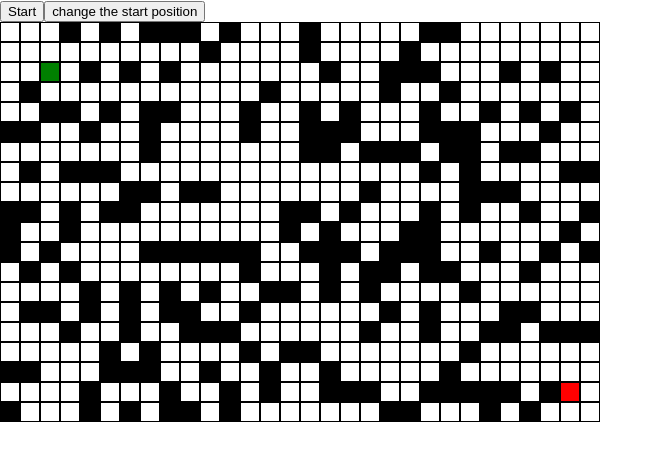
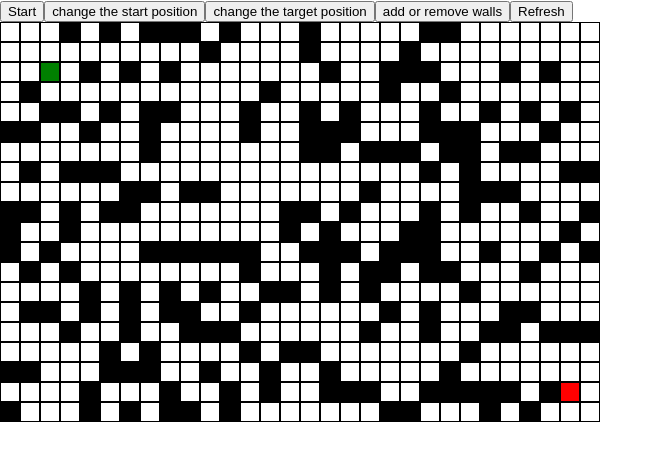
Before and after one commit to CHnikhilreddy/path_finder, a React (Create React App) app: page / in a window 1280 px wide. Shown: the top 460 px of the page, without its empty margins (0-663 px from the left). Built offline with nearby package versions, Linux system fonts and the light colour scheme.

Commit message:
fixed bugs and added new functionality

```diff
--- a/src/App.js
+++ b/src/App.js
@@ -8,6 +8,7 @@ function App() {
   const running = useRef()
   running.current = false
   const [starting_position,setStarting_position] = useState([18,28])
+  const [target_position,setTarget_position] = useState([2,2])
   const [change_position,setChange_position] = useState('wall')
   const [grid,setGrid] = useState(()=>{
     const rows = []
@@ -15,16 +16,36 @@ function App() {
       rows.push(Array.from(Array(numCols),()=>Math.random()<0.3?'wall':'free_space'))
     }
     rows[starting_position[0]][starting_position[1]] = 'start_position'
-    rows[2][2] = 'target'
+    rows[target_position[0]][target_position[1]] = 'target'
     return rows
   })
+  function getrandom(){
+    const rows = []
+    for(let i = 0;i<numRows;i++){
+      rows.push(Array.from(Array(numCols),()=>Math.random()<0.3?'wall':'free_space'))
+    }
+    rows[starting_position[0]][starting_position[1]] = 'start_position'
+    rows[target_position[0]][target_position[1]] = 'target'
+    return rows
+  }
 
   const changesatefunctin = (i,j,str)=>{
     var new_arr = JSON.parse(JSON.stringify(grid))
+    if(grid[i][j]==='target'){
+      return
+    }
+    if(grid[i][j]==='start_position'){
+      return
+    }
     if(str === 'start_position'){
       new_arr[i][j] = new_arr[i][j]==='target'?'target':str
       new_arr[starting_position[0]][starting_position[1]] = 'free_space'
       setStarting_position([i,j])
+    }
+    else if(str === 'target'){
+      new_arr[i][j] = new_arr[i][j]==='start_position'?'start_position':str
+      new_arr[target_position[0]][target_position[1]] = 'free_space'
+      setTarget_position([i,j])
     }
     else{
       new_arr[i][j] = new_arr[i][j]==='free_space'?str:'free_space'
@@ -81,6 +102,9 @@ function App() {
     <div>
       <button onClick={()=>{startBFS([[starting_position[0],starting_position[1],[[starting_position[0],starting_position[1]]]]])}}>Start</button>
       <button onClick={()=>{setChange_position('start_position')}}>change the start position</button>
+      <button onClick={()=>{setChange_position('target')}}>change the target position</button>
+      <button onClick={()=>{setChange_position('wall')}}>add or remove walls</button>
+      <button onClick={()=>{setGrid(getrandom())}}>Refresh</button>
       <div style={{
         display:"grid",
         gridTemplateColumns:`repeat(${numCols},20px)`,
```
